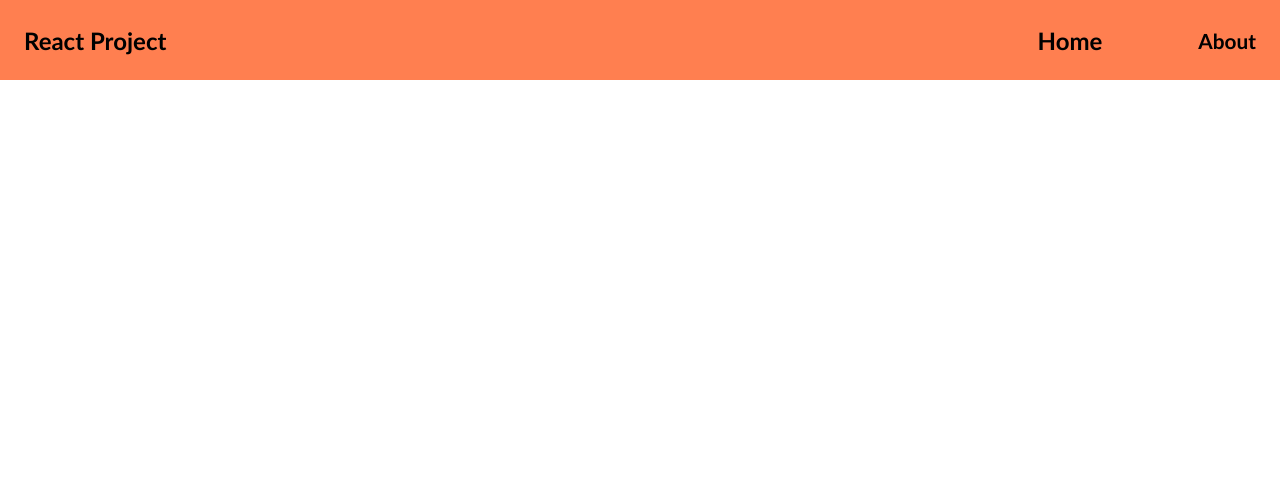
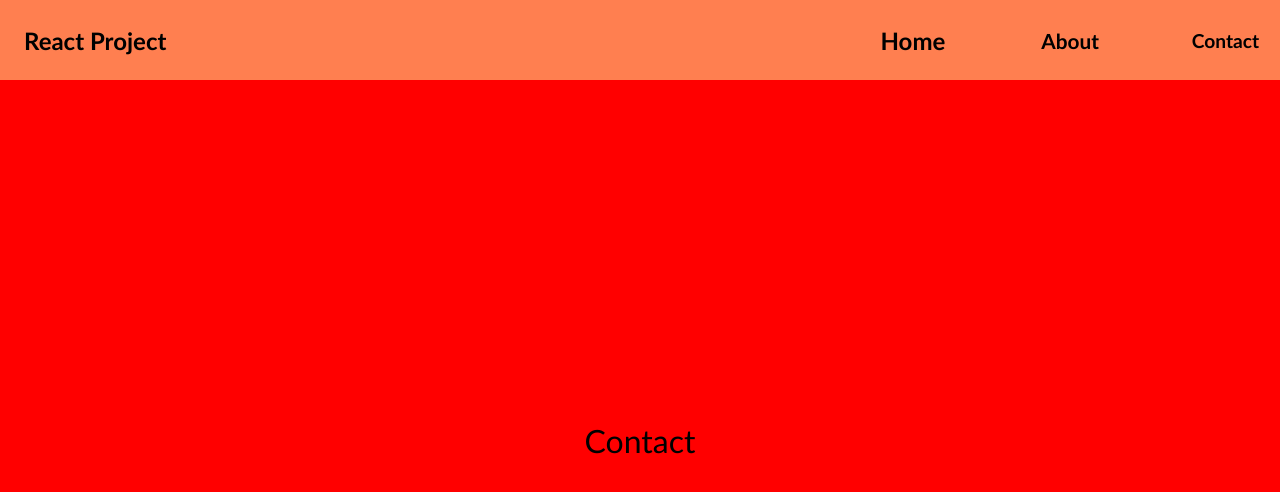
Before and after one commit to kishorbkgowda/githubpractise, a React (Vite) app: page /Contact in a window 1280 px wide. Shown: the top 492 px of the page. Built offline with nearby package versions, Linux system fonts and the light colour scheme.

Commit message:
added new router

```diff
--- a/src/App.jsx
+++ b/src/App.jsx
@@ -3,6 +3,7 @@ import Home from "./Components/Home";
 import {BrowserRouter as Router, Route, Routes, Link } from "react-router-dom";
 import './index.css'
 import About from "./Components/About";
+import Contact from "./Components/Contact";
 function App() {
   return (
     <>
@@ -14,12 +15,14 @@ function App() {
         <div>
           <Link className="lol" to="/home">Home</Link>
           <Link className="lol" to="/About">About</Link>
+          <Link className="lol" to="/contact">Contact</Link>
         </div>
       </div>
       <div className="container">
           <Routes>
             <Route path="/home" element={<Home/>}></Route>
             <Route path="/About" element={<About/>}></Route>
+            <Route path="/Contact" element={<Contact/>}></Route>
           </Routes>
       </div>
       </Router>
--- /dev/null
+++ b/src/Components/Contact.jsx
@@ -0,0 +1,10 @@
+import React from 'react'
+import '../index.css'
+
+function Contact() {
+  return (
+    <div className='main'>Contact</div>
+  )
+}
+
+export default Contact
```
